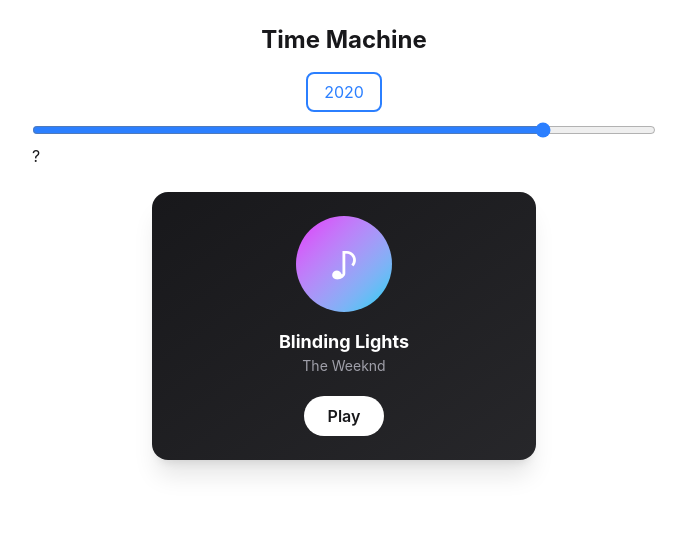
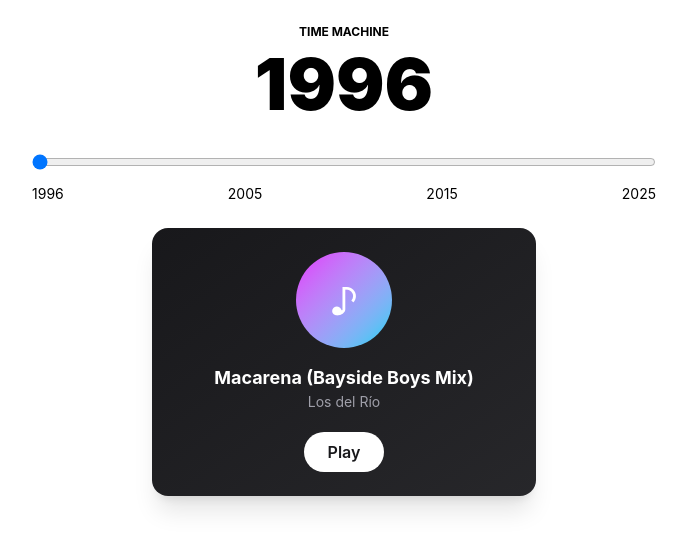
Before and after one commit to Jay-Playz2019/Refinement-TimeMachine, a React (Vite) app in the folder timemachine_frontend/: page / in a window 1280 px wide. Shown: the top 550 px of the page, without its empty margins (296-983 px from the left). Built offline with nearby package versions, Linux system fonts and the light colour scheme.

Commit message:
styled the slider

```diff
--- a/timemachine_frontend/src/App.jsx
+++ b/timemachine_frontend/src/App.jsx
@@ -9,7 +9,7 @@ import { getYear } from './api/timeMachine'
 
 function App() {
 
-  const [year, setYear] = useState(2020)
+  const [year, setYear] = useState(1996)
   const [yearData, setYearData] = useState(null)
 
   useEffect(() => {
--- a/timemachine_frontend/src/components/Slider.jsx
+++ b/timemachine_frontend/src/components/Slider.jsx
@@ -4,12 +4,12 @@ import { useState } from "react";
 export default function Timeslider({year, setYear}) {
 
   return (
-    <div className="w-full max-w-2xl mx-auto p-6">
-      <h2 className="text-center text-2xl font-bold mb-6">Time Machine</h2>
+    <div className="w-full max-w-2xl mx-auto p-6 text-white">
+      <h2 className="text-center text-xs uppercase font-bold mb-2 text-black">Time Machine</h2>
 
       {/* Selected year */}
-      <div className="text-center mb-4">
-        <span className="border-2 border-blue-500 text-blue-500 rounded-lg px-4 py-2">
+      <div className="text-center mb-8">
+        <span className="text-black text-7xl font-black">
           {year}
         </span>
       </div>
@@ -22,11 +22,16 @@ export default function Timeslider({year, setYear}) {
         step="1"
         value={year}
         onChange={(e) => setYear(Number(e.target.value))}
-        className="w-full cursor-pointer accent-blue-500"
+        className="h2 w-full cursor-pointer rounded-full"
       />
 
       {/* Year labels */}
-      ?
+      <div className="mt-2 flex justify-between text-sm text-black">
+        <span>1996</span>
+        <span>2005</span>
+        <span>2015</span>
+        <span>2025</span>
+      </div>
     </div>
   );
 }
```
